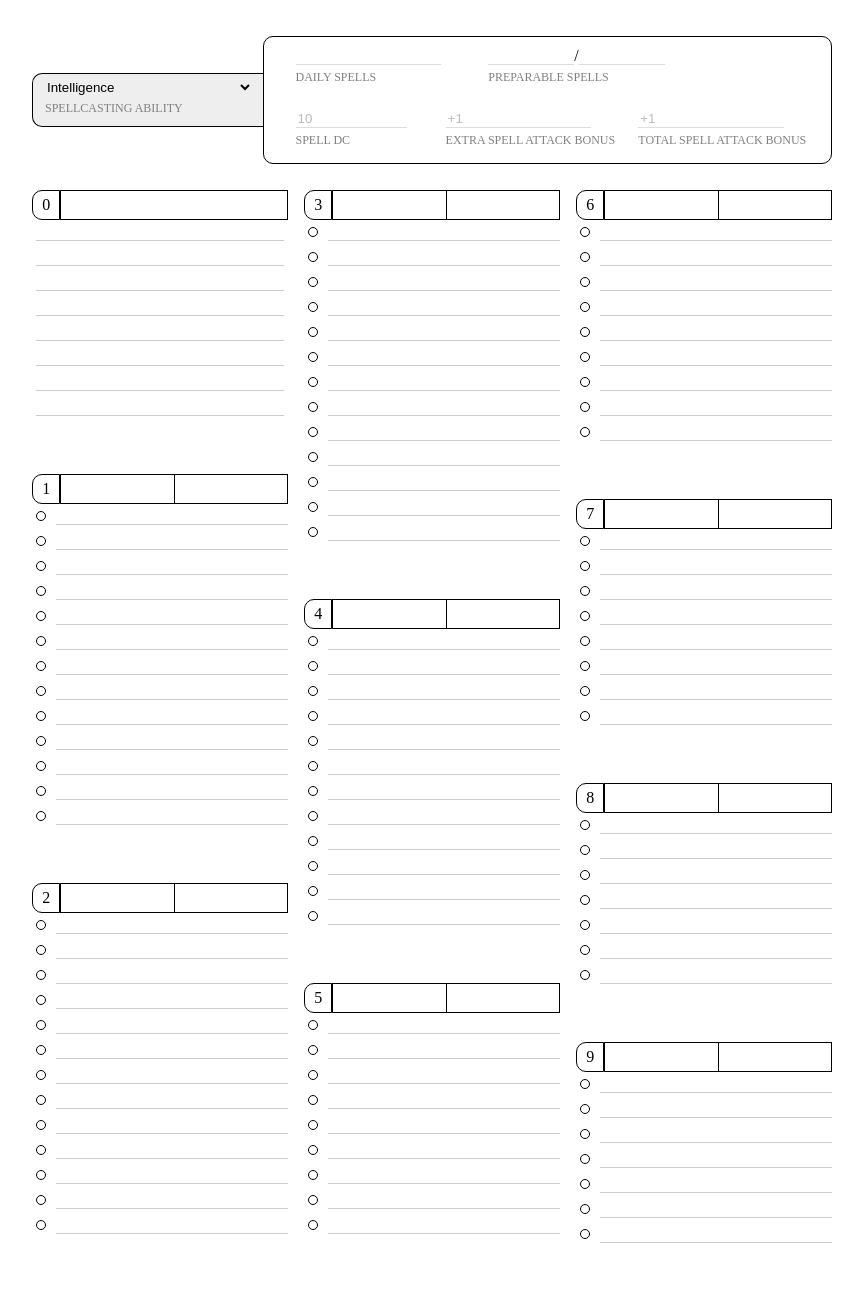
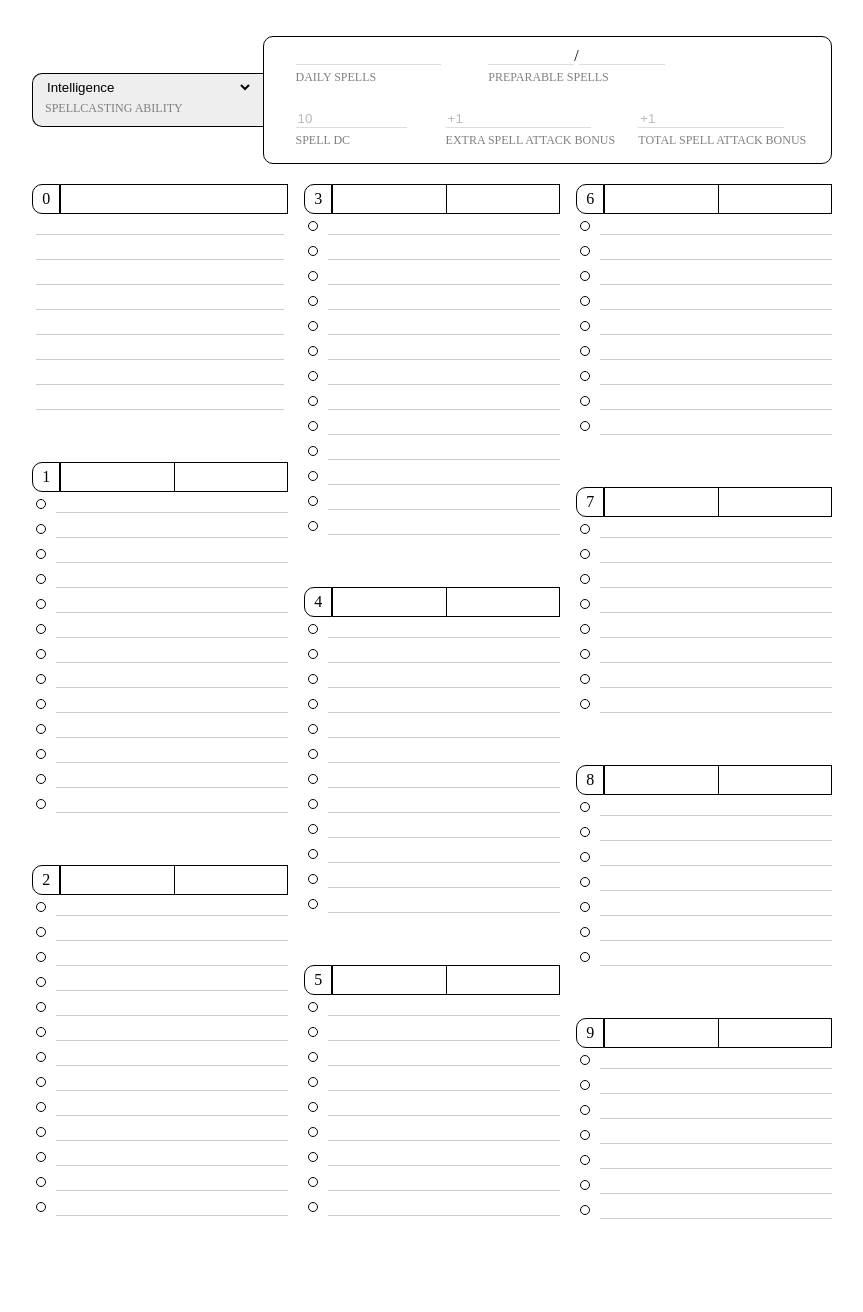
Before and after one commit to brouberol/5esheets, a Flask app: template 5esheets/templates/sheet.html in a window 1280 px wide. Shown: the part 1308-2620 px from the top of the page, without its empty margins (208-1071 px from the left). After the commit the page ends 2527 px from the top, so only its background shows below. Run offline with Flask 3, Linux system fonts and the light colour scheme; the template is opened without the code that fills it, so the values that code supplies are empty.

Commit message:
Remove margin causing spacing discrepancies

```diff
--- a/5esheets/static/css/style.css
+++ b/5esheets/static/css/style.css
@@ -649,12 +649,11 @@ div.spell-list-column {
   flex-shrink: 0;
 }
 
-div#cantrips-header, div.spells-header {
+div.spells-header {
   display: flex;
   flex-direction: row;
   justify-content: flex-start;
   position: relative;
-  margin-top: 6px;
   text-align: center;
 }
 
```
